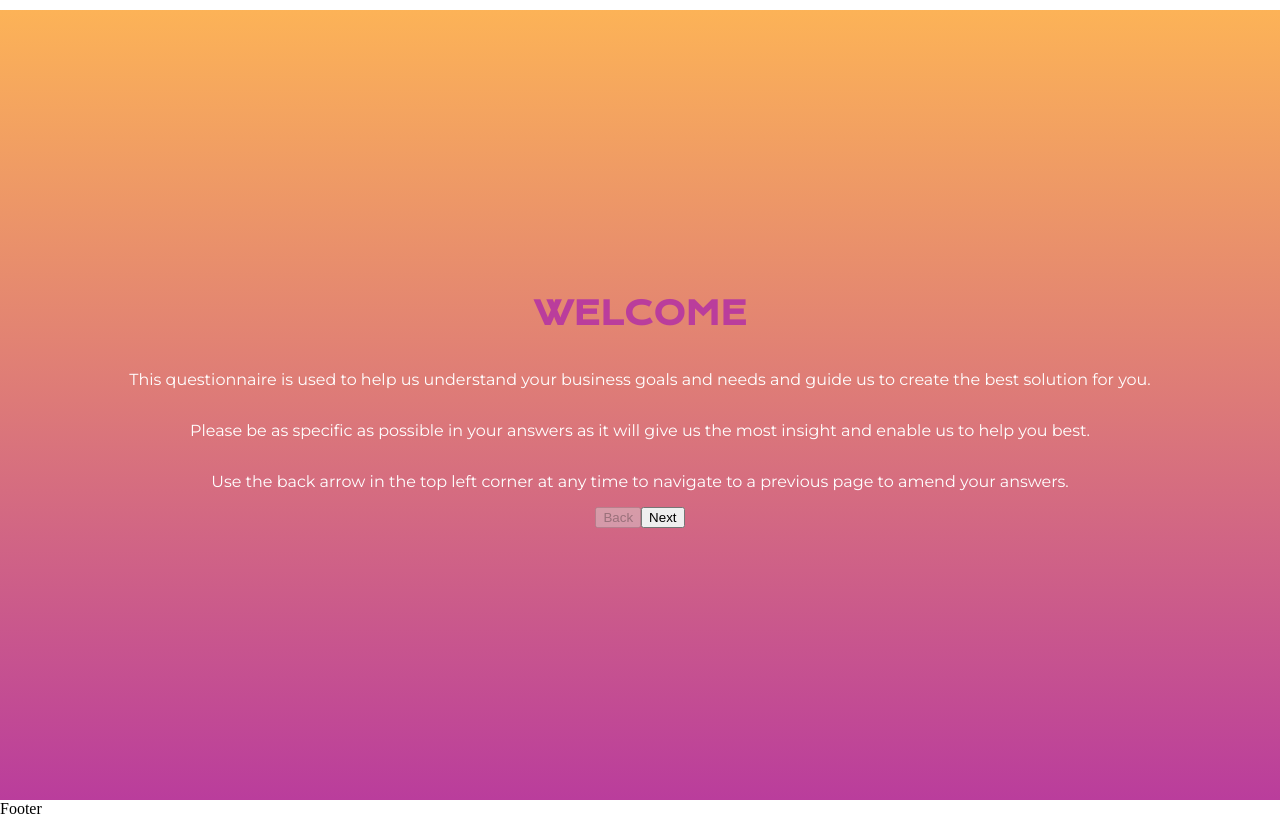
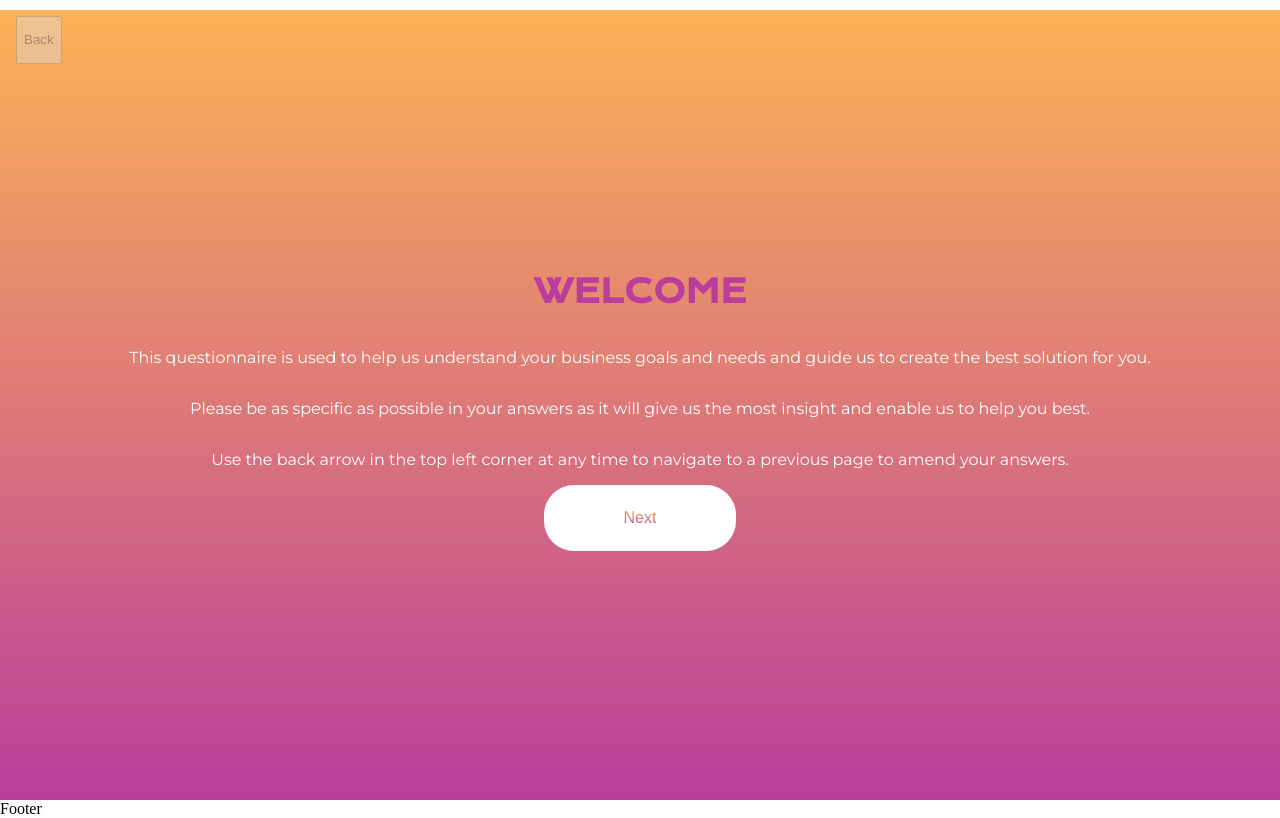
Before and after one commit to AkaraTawng/client-design-questionairre, a React (Vite) app: page / in a window 1280 px wide. Built offline with nearby package versions, Linux system fonts and the light colour scheme.

Commit message:
add gradient color to next button text

```diff
--- a/src/components/Form.jsx
+++ b/src/components/Form.jsx
@@ -87,8 +87,8 @@ function Form() {
         <FormWrapperInner>
         <Body>{pageDisplay()}</Body>
         <ButtonContainer>
-            <PrevButton disabled={page === 0} type="button" onClick={handleDecrementClick}>Back</PrevButton>
-            <NextButton  disabled={page === FormTitles.length - 1} type="button" onClick={handleIncrementClick}>Next</NextButton>
+            <PrevButton disabled={page === 0} type="button" onClick={handleDecrementClick}><p>Back</p></PrevButton>
+            <NextButton  disabled={page === FormTitles.length - 1} type="button" onClick={handleIncrementClick}><p>Next</p></NextButton>
         </ButtonContainer>
         </FormWrapperInner>
     </FormWrapperOuter>
@@ -136,11 +136,29 @@ const ButtonContainer = styled.div`
 `;
 
 const PrevButton = styled.button`
-
+    position: absolute;
+    top: 1rem;
+    left: 1rem;
 `;
 
 const NextButton = styled.button`
+    background-color: white;
+    border: none;
+    padding: .5rem 5rem;
+    border-radius: 30px;
+    font-size: 1rem;
 
+    p {
+      color: #BA3D9C;
+    }
+
+    @supports (background-clip: text) {
+      p {
+        background: linear-gradient(#FDB456, #DD7A78, #BA3D9C);
+        background-clip: text;
+        color: transparent;
+      }
+    }
 `;
 
 
```
